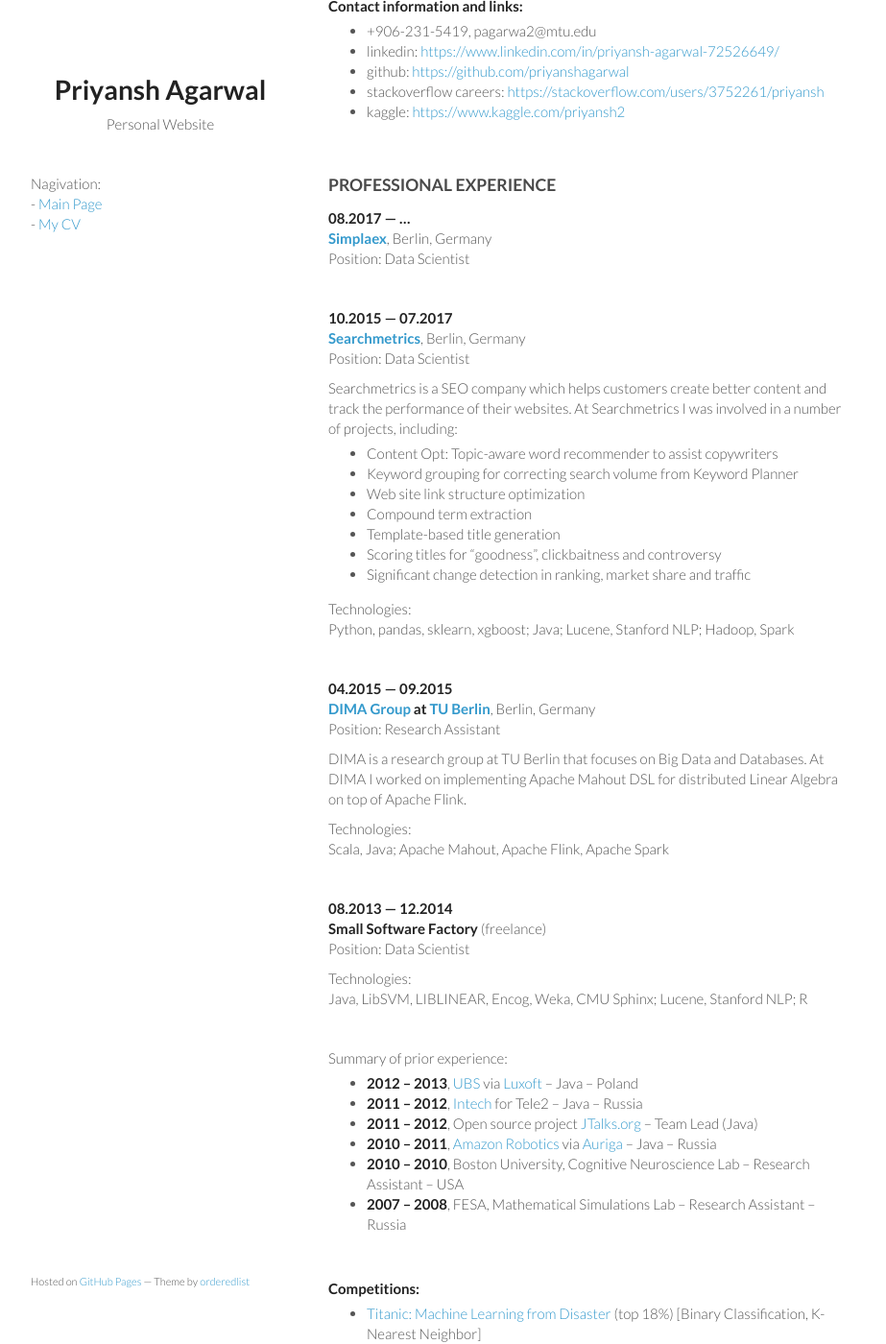
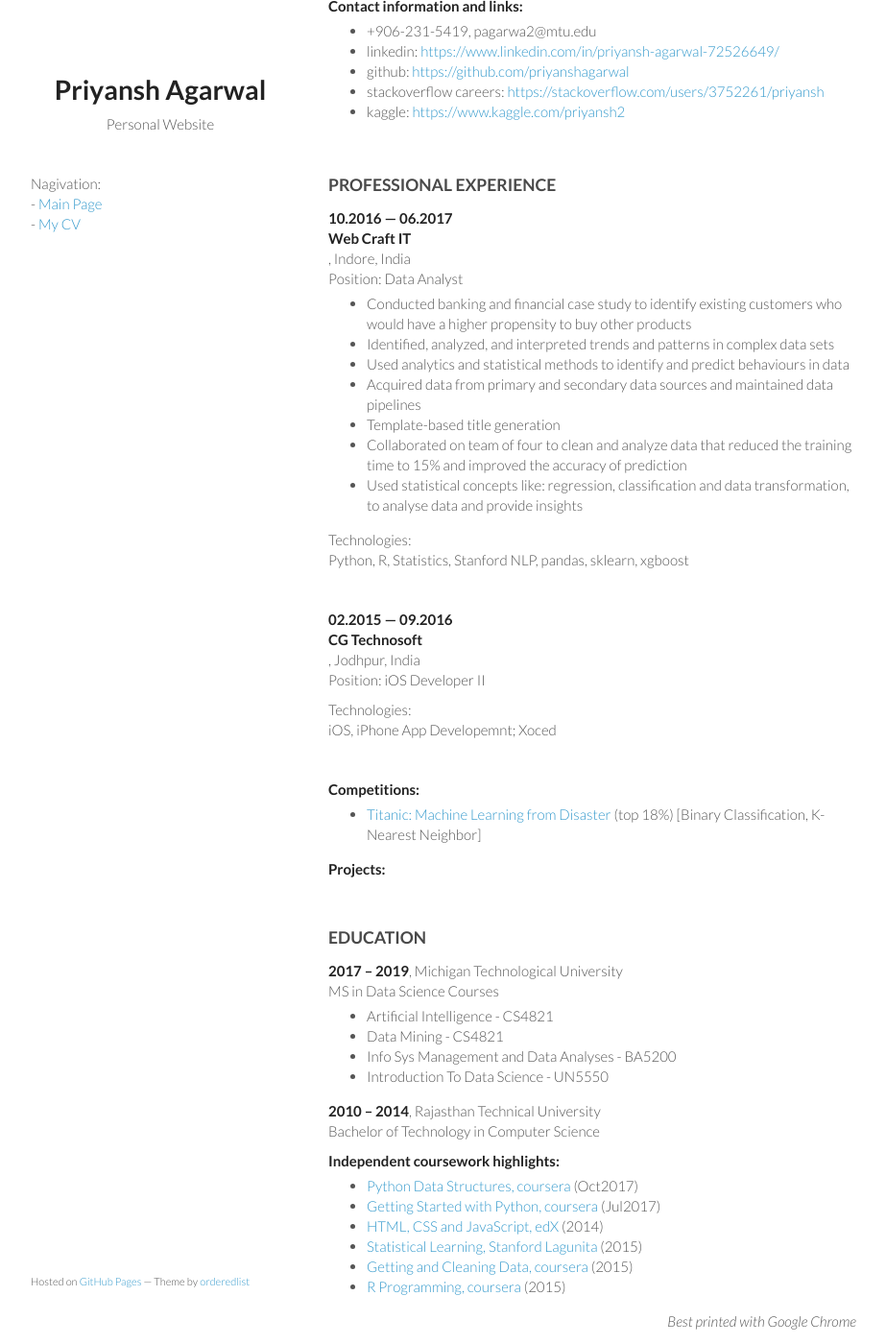
Before and after one commit to priyanshAgarwal/priyanshagarwal.github.io, a Jekyll site: the page built from cv.md, in a window 1280 px wide and 1400 px high, scrolled down 446 px. Shown: the whole window at 96% size, without its empty margins (178-1101 px from the left). Built offline with Jekyll 4.4.1, drawn with Linux system fonts in a browser that asks for light colours; some of the changed text lies outside the part shown.

Commit message:
Update cv.md

```diff
--- a/cv.md
+++ b/cv.md
@@ -36,79 +36,43 @@
 
 ### PROFESSIONAL EXPERIENCE
 
-<strong>08.2017 &mdash; ...</strong><br/>
-<strong>[Simplaex](http://www.simplaex.com)</strong>, Berlin, Germany<br/>
-Position: Data Scientist<br/>
+
+
+<strong>10.2016 &mdash; 06.2017</strong><br/>
+<strong>Web Craft IT</strong><br/>, Indore, India<br/>
+Position: Data Analyst<br/>
+
+- Conducted banking and financial case study to identify existing customers who would have a
+  higher propensity to buy other products
+- Identified, analyzed, and interpreted trends and patterns in complex data sets
+- Used analytics and statistical methods to identify and predict behaviours in data
+- Acquired data from primary and secondary data sources and maintained data pipelines
+- Template-based title generation
+- Collaborated on team of four to clean and analyze data that reduced the training time to 15% and improved the accuracy of prediction
+- Used statistical concepts like: regression, classification and data transformation, to analyse data
+  and provide insights
+
+Technologies:<br/>
+Python, R, Statistics, Stanford NLP, pandas, sklearn, xgboost<br/>
 
 &nbsp;
 
-
-<strong>10.2015 &mdash; 07.2017</strong><br/>
-<strong>[Searchmetrics](http://www.searchmetrics.com)</strong>, Berlin, Germany<br/>
-Position: Data Scientist<br/>
-
-Searchmetrics is a SEO company which helps customers create better content and track the performance of their websites. At Searchmetrics I was involved in a number of projects, including:
-
-- Content Opt: Topic-aware word recommender to assist copywriters
-- Keyword grouping for correcting search volume from Keyword Planner
-- Web site link structure optimization
-- Compound term extraction
-- Template-based title generation
-- Scoring titles for "goodness", clickbaitness and controversy
-- Significant change detection in ranking, market share and traffic
+<strong>02.2015 &mdash; 09.2016</strong><br/>
+<strong>CG Technosoft</strong><br/>, Jodhpur, India<br/>
+Position: iOS Developer II<br/>
 
 
 Technologies:<br/>
-Python, pandas, sklearn, xgboost; Java; Lucene, Stanford NLP; Hadoop, Spark<br/>
-
+iOS, iPhone App Developemnt; Xoced<br/>
 
 &nbsp;
 
-<strong>04.2015 &mdash; 09.2015</strong><br/>
-**[DIMA Group](http://www.dima.tu-berlin.de/) at [TU Berlin](http://www.tu-berlin.de/)**, Berlin, Germany<br/>
-Position: Research Assistant<br/>
-
-DIMA is a research group at TU Berlin that focuses on Big Data and Databases. At DIMA I worked on
-implementing Apache Mahout DSL for distributed Linear Algebra on top of Apache Flink. <br/>
-
-Technologies:<br/>
-Scala, Java; Apache Mahout, Apache Flink, Apache Spark<br/>
-
-
-&nbsp;
-
-<strong>08.2013 &mdash; 12.2014</strong><br/>
-<strong>Small Software Factory</strong> (freelance)<br/>
-Position: Data Scientist<br/>
-
-
-Technologies:<br/>
-Java, LibSVM, LIBLINEAR, Encog, Weka, CMU Sphinx; Lucene, Stanford NLP; R<br/>
-
-&nbsp;
-
-Summary of prior experience:
-
-* <strong>2012 &ndash; 2013</strong>, <a href="http://www.ubs.com/">UBS</a> via <a href="http://www.luxoft.com/">Luxoft</a> &ndash; Java &ndash; Poland
-* <strong>2011 &ndash; 2012</strong>, <a href="http://intech-global.com/">Intech</a> for Tele2 &ndash; Java &ndash; Russia
-* <strong>2011 &ndash; 2012</strong>, Open source project <a href="http://jtalks.org">JTalks.org</a> &ndash; Team Lead (Java)
-* <strong>2010 &ndash; 2011</strong>, <a href="https://www.amazonrobotics.com/">Amazon Robotics</a> via <a href="https://www.auriga.com/">Auriga</a> &ndash; Java &ndash; Russia
-* <strong>2010 &ndash; 2010</strong>, Boston University, Cognitive Neuroscience Lab &ndash; Research Assistant &ndash; USA
-* <strong>2007 &ndash; 2008</strong>, FESA, Mathematical Simulations Lab &ndash; Research Assistant &ndash; Russia
-
-&nbsp;
 
 **Competitions:**
 
 - [Titanic: Machine Learning from Disaster](https://www.kaggle.com/c/titanic) (top 18%) [Binary Classification, K-Nearest Neighbor]
 
 **Projects:**
-
-- Predicting mortality from climate data for Khabarovsk, Russia
-- Spam detection for [javatalks.ru](http://javatalks.ru/)
-- Structured Information Retrieval for a FIFA World Cup Datawarehouse
-- Mathematical Language Processing: Identifier definition extraction and clustering ([github](https://github.com/alexeygrigorev/namespacediscovery-pipeline))
-- `rseq`: Sequence pattern matching library for Java ([github](https://github.com/alexeygrigorev/rseq))
 
 
 
```
